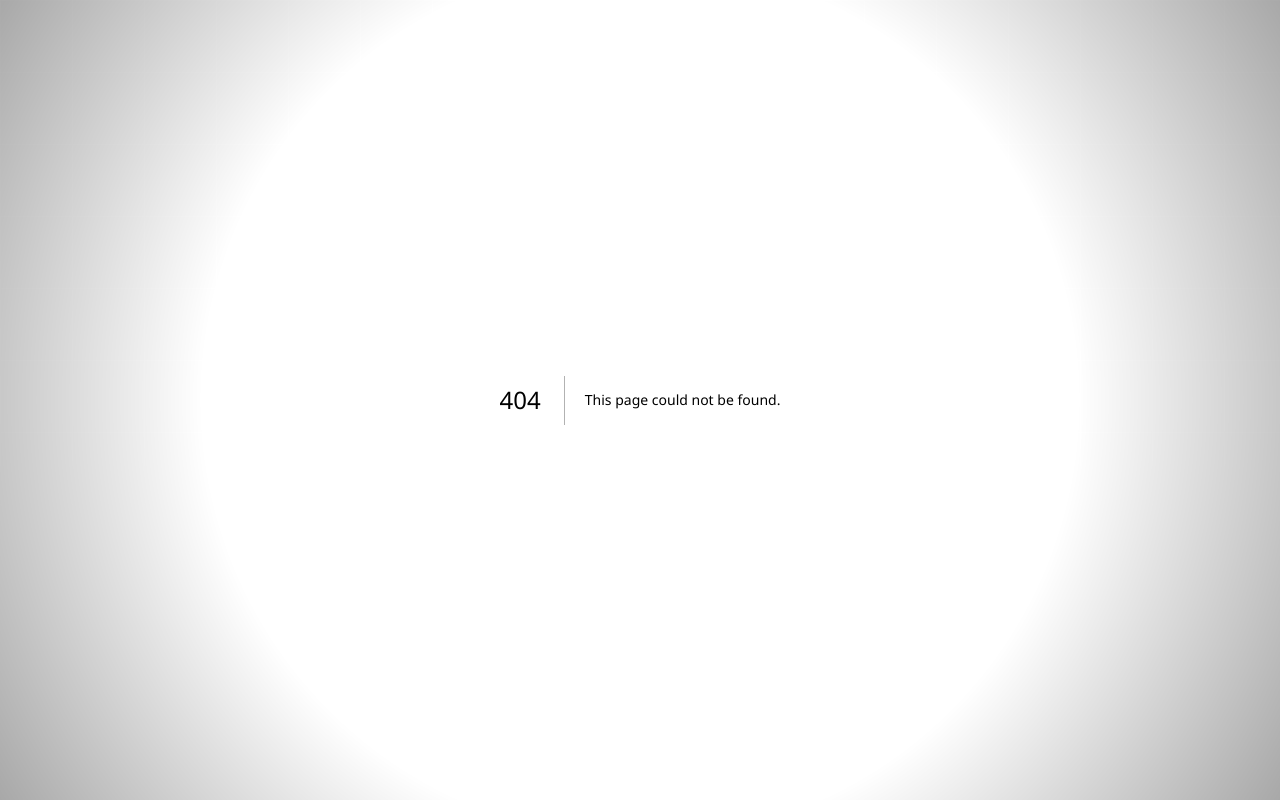
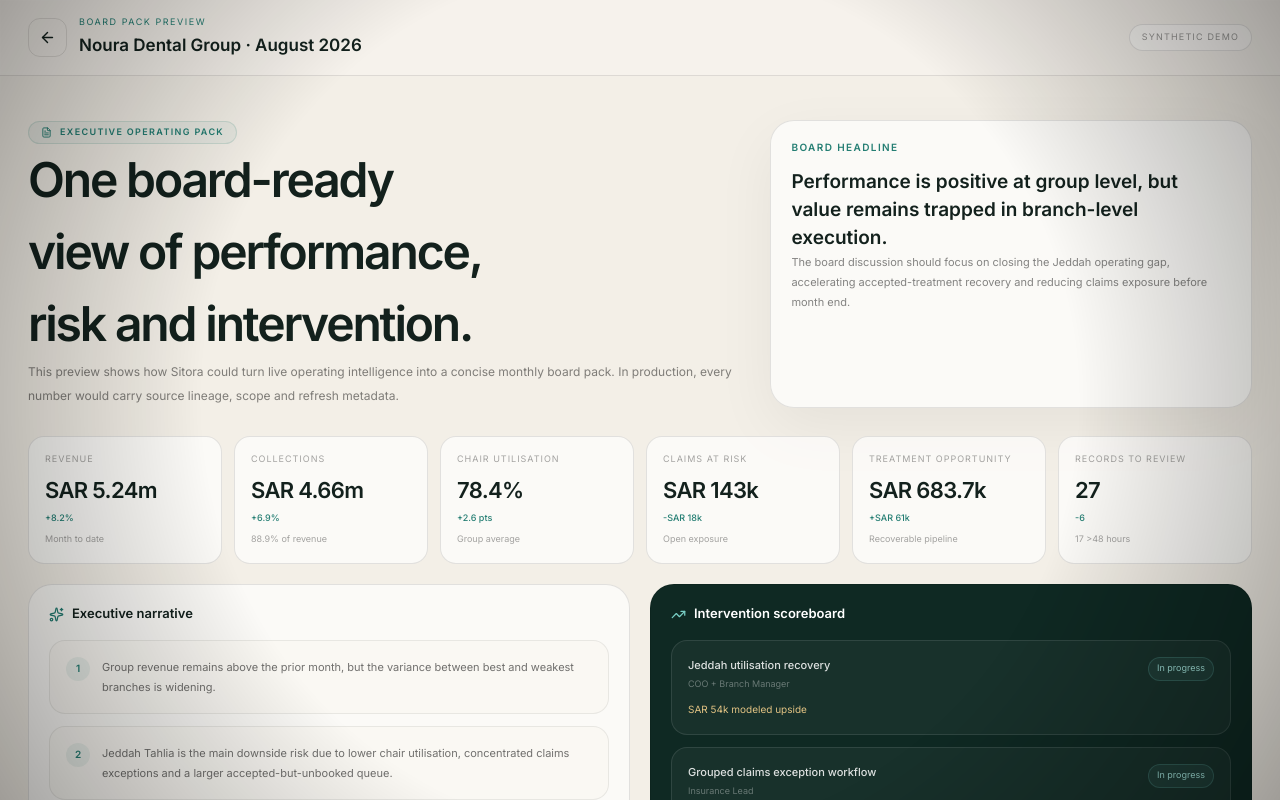
Before and after one commit to Nylon1/SitoraBrandingagency, a Next.js app: page /tools/dental-control/board-pack in a window 1280 px wide. Before the commit this address had no page. Shown: the top 800 px of the page. Built offline with nearby package versions, Linux system fonts and the light colour scheme; a web font is replaced by a local one.

Commit message:
Add board pack preview route

```diff
--- /dev/null
+++ b/app/tools/dental-control/board-pack/page.tsx
@@ -0,0 +1,5 @@
+import { BoardPackPreview } from "@/components/dental-control/BoardPackPreview";
+
+export default function BoardPackPage() {
+  return <BoardPackPreview />;
+}
```
